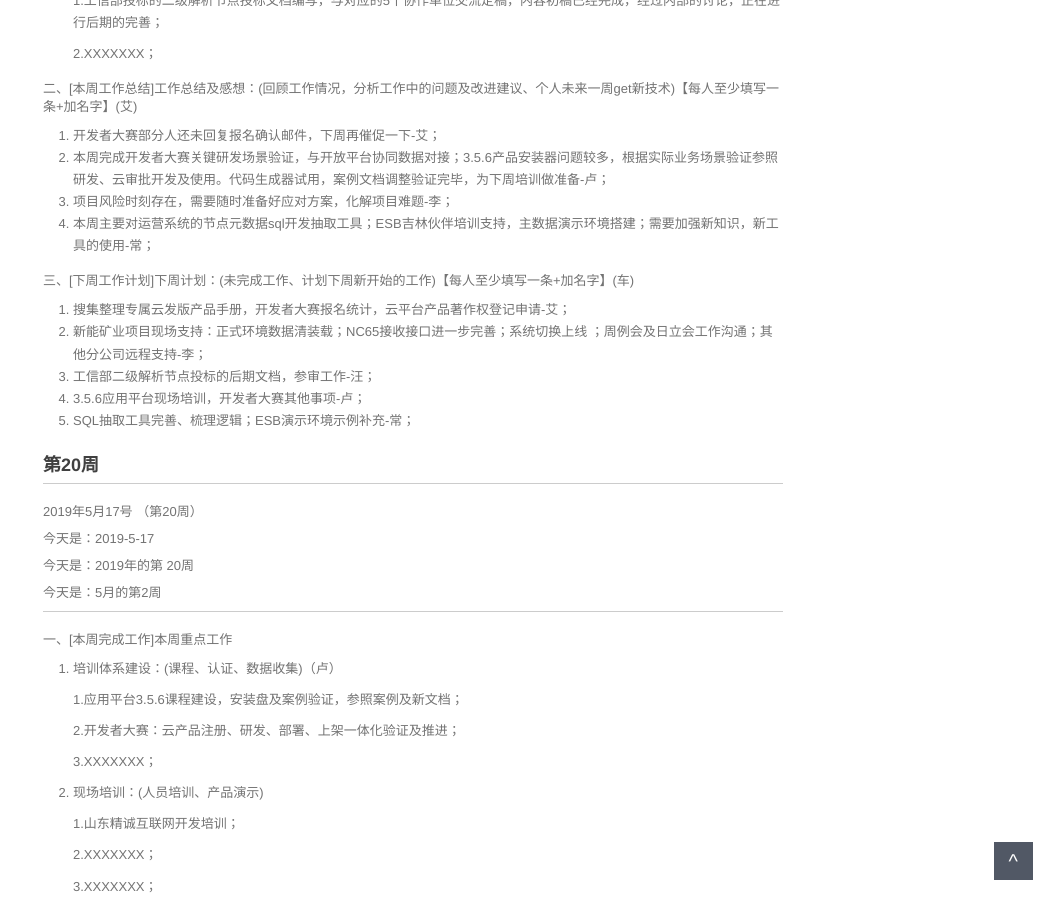
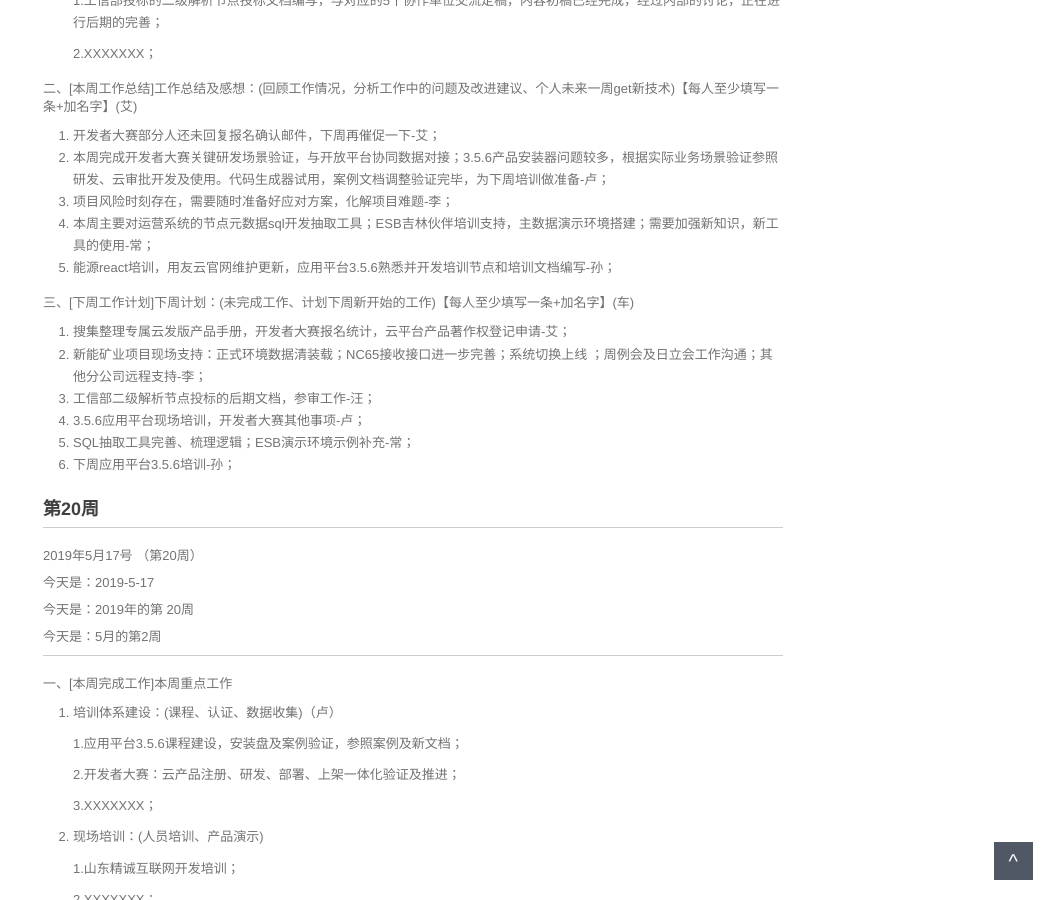
Before and after one commit to walllFlower/blog, a Jekyll site: the page built from _posts/2018-07-17-day_report_cxz.md, in a window 1280 px wide and 900 px high, scrolled down 1337 px. Shown: the whole window, without its empty margins (227-1280 px from the left). Built offline with Jekyll 4.4.1, drawn with Linux system fonts in a browser that asks for light colours; comment, search, counter and statistics services are not loaded.

Commit message:
Update 2018-07-17-day_report_cxz.md

```diff
--- a/_posts/2018-07-17-day_report_cxz.md
+++ b/_posts/2018-07-17-day_report_cxz.md
@@ -83,6 +83,7 @@ categories: 技术运营工作周报
 2. 本周完成开发者大赛关键研发场景验证，与开放平台协同数据对接；3.5.6产品安装器问题较多，根据实际业务场景验证参照研发、云审批开发及使用。代码生成器试用，案例文档调整验证完毕，为下周培训做准备-卢；
 3. 项目风险时刻存在，需要随时准备好应对方案，化解项目难题-李；
 4. 本周主要对运营系统的节点元数据sql开发抽取工具；ESB吉林伙伴培训支持，主数据演示环境搭建；需要加强新知识，新工具的使用-常；
+5. 能源react培训，用友云官网维护更新，应用平台3.5.6熟悉并开发培训节点和培训文档编写-孙；
 
 三、[下周工作计划]下周计划：(未完成工作、计划下周新开始的工作)【每人至少填写一条+加名字】(车)
 
@@ -91,6 +92,7 @@ categories: 技术运营工作周报
 3. 工信部二级解析节点投标的后期文档，参审工作-汪；
 4. 3.5.6应用平台现场培训，开发者大赛其他事项-卢；
 5. SQL抽取工具完善、梳理逻辑；ESB演示环境示例补充-常；
+6. 下周应用平台3.5.6培训-孙；
 
 
 
```
